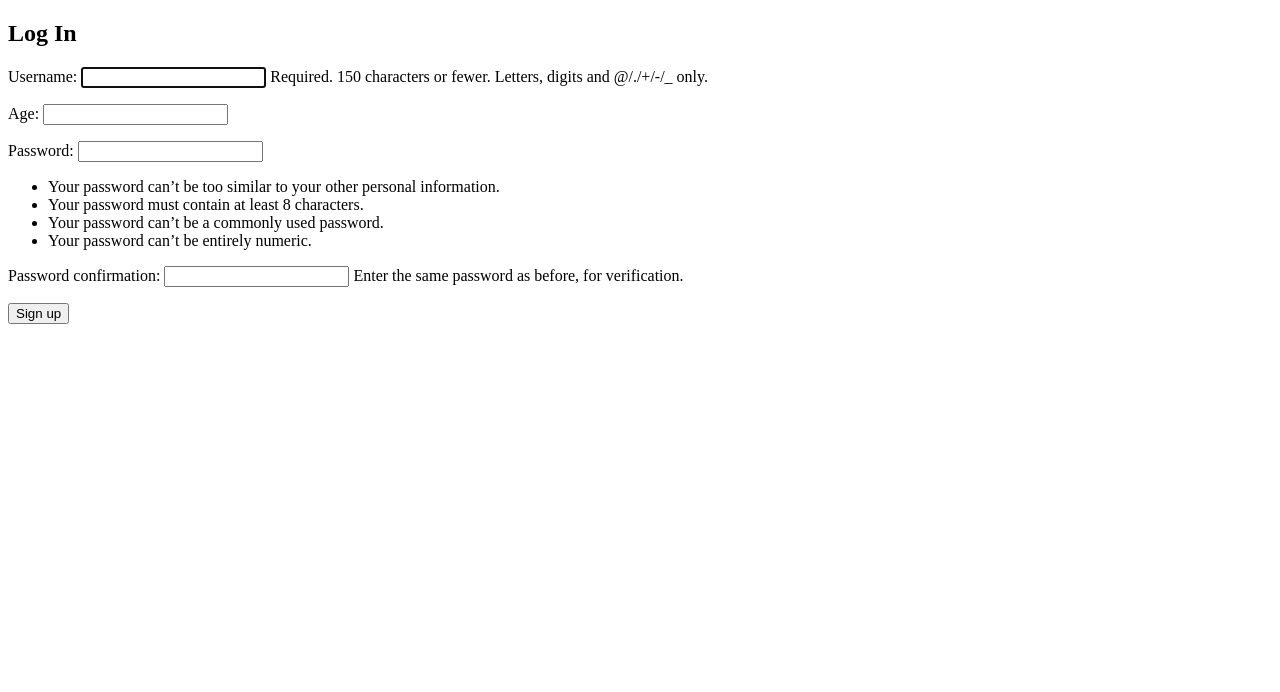
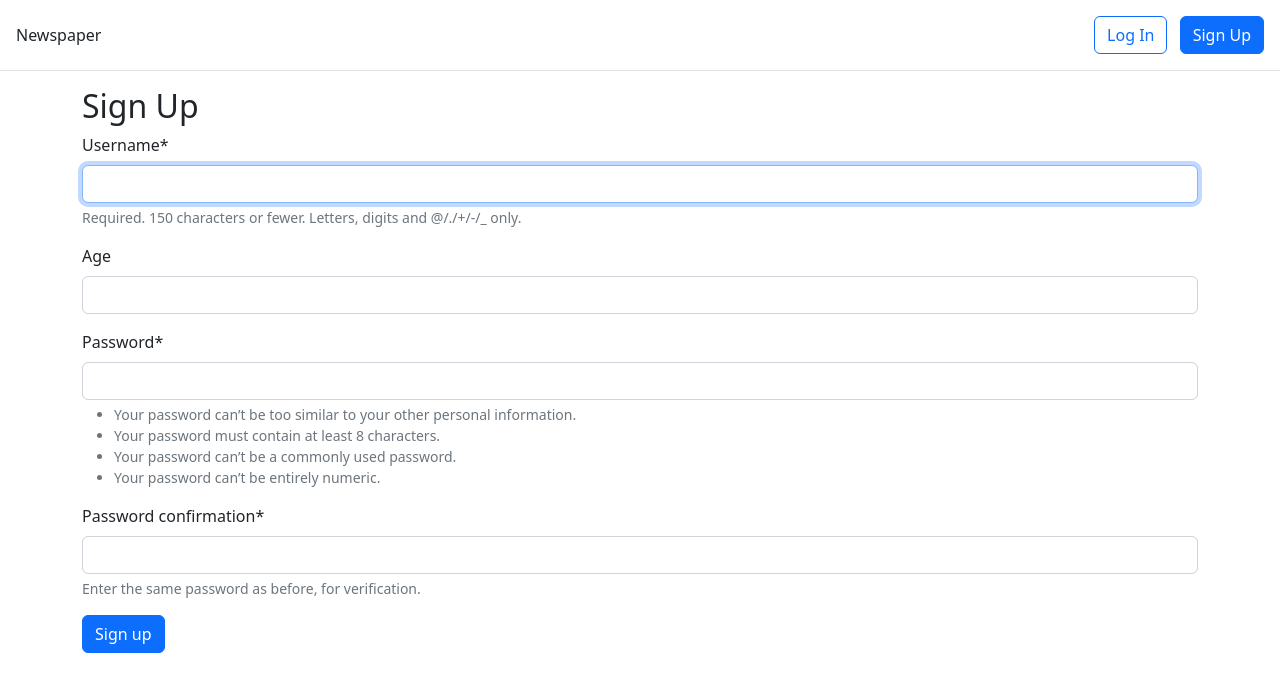
Before and after one commit to wvita1975/NewsPaper, a Django app: page /accounts/signup/ in a window 1280 px wide. Shown: the top 692 px of the page. Run offline with Django 4.2, Linux system fonts and the light colour scheme; some libraries are stand-ins or nearby versions.

Commit message:
Estilo :)

```diff
--- a/newspaper_project/settings.py
+++ b/newspaper_project/settings.py
@@ -39,6 +39,8 @@ INSTALLED_APPS = [
     'django.contrib.staticfiles',
     'accounts.apps.AccountsConfig',
     'pages.apps.PagesConfig',
+    'crispy_forms',
+    'crispy_bootstrap5',
 ]
 
 MIDDLEWARE = [
@@ -127,3 +129,6 @@ AUTH_USER_MODEL = 'accounts.CustomUser'
 
 LOGIN_REDIRECT_URL = "home"
 LOGOUT_REDIRECT_URL = "home"
+
+CRISPY_ALLOWED_TEMPLATE_PACKS = "bootstarp5"
+CRISPY_TEMPLATE_PACK = "bootstrap5"
--- a/templates/base.html
+++ b/templates/base.html
@@ -1,19 +1,60 @@
 <!DOCTYPE html>
-<html lang="en">
+<html>
+
 <head>
-    <meta charset="UTF-8">
-    <meta name="viewport" content="width=device-width, initial-scale=1.0">
-    <title>
-        {% block title %}
-         News Paper
-        {% endblock title %}
-    </title>
+  <meta charset="utf-8">
+  <title>{% block title %}Newspaper App{% endblock title %}</title>
+  <meta name="viewport" content="width=device-width,
+  initial-scale=1, shrink-to-fit=no">
+
+  <!-- Bootstrap CSS -->
+  <link href="https://cdn.jsdelivr.net/npm/bootstrap@5.2.3/dist/css/bootstrap.min.css" rel="stylesheet"
+    integrity="sha384-rbsA2VBKQhggwzxH7pPCaAqO46MgnOM80zW1RWuH61DGLwZJEdK2Kadq2F9CUG65" crossorigin="anonymous">
 </head>
+
 <body>
-    <main>
-        {% block content %}
+  <header class="p-3 mb-3 border-bottom">
+    <div class="d-flex flex-wrap align-items-center justify-content-center
+        justify-content-lg-start">
+      <a class="navbar-brand" href="{% url 'home' %}">Newspaper</a>
+      <ul class="nav col-12 col-lg-auto me-lg-auto mb-2 justify-content-center
+          mb-md-0">
+        {% if user.is_authenticated %}
+        <li><a href="#" class="nav-link px-2 link-dark">+ New</a></li>
+      </ul>
+      <div class="dropdown text-end">
+        <a href="#" class="d-block link-dark text-decoration-none dropdown-toggle" id="dropdownUser1"
+          data-bs-toggle="dropdown" aria-expanded="false">
+          {{ user.username }}
+        </a>
+        <ul class="dropdown-menu text-small" aria-labelledby="dropdownUser1">
+          <li><a class="dropdown-item" href="{% url 'password_change' %}">
+              Change password</a></li>
+          <li><a class="dropdown-item" href="{% url 'logout' %}">Log Out</a></li>
+        </ul>
+      </div>
+      {% else %}
+      </ul>
+      <div class="text-end">
+        <a href="{% url 'login' %}" class="btn btn-outline-primary me-2">
+          Log In</a>
+        <a href="{% url 'signup' %}" class="btn btn-primary">Sign Up</a>
+      </div>
+      {% endif %}
+    </div>
+    </div>
+  </header>
+  <main>
+    <div class="container">
+      {% block content %}
+      {% endblock content %}
+    </div>
+  </main>
 
-        {% endblock content %}
-    </main>
+  <!-- Bootstrap JavaScript Bundle -->
+  <script src="https://cdn.jsdelivr.net/npm/bootstrap@5.2.3/dist/js/bootstrap.bundle.min.js"
+    integrity="sha384-kenU1KFdBIe4zVF0s0G1M5b4hcpxyD9F7jL+jjXkk+Q2h455rYXK/7HAuoJl+0I4"
+    crossorigin="anonymous"></script>
 </body>
+
 </html>
--- a/templates/registration/login.html
+++ b/templates/registration/login.html
@@ -5,6 +5,6 @@
     <h2> Log In </h2>
     <form method="post">{% csrf_token  %}
         {{ form.as_p }}
-        <button type="submit"> Log In </button>
+        <button type="submit" class="btn btn-primary ml-2"> Log In </button>
     </form>
 {% endblock content %}
--- a/templates/registration/signup.html
+++ b/templates/registration/signup.html
@@ -1,10 +1,11 @@
 {% extends "base.html"  %}
+{% load crispy_forms_tags %}
 
 
 {% block  content %}
-    <h2> Log In </h2>
+    <h2> Sign Up </h2>
     <form method="post">{% csrf_token  %}
-        {{ form.as_p }}
-        <button type="submit"> Sign up </button>
+        {{ form|crispy }}
+        <button class="btn btn-primary" type="submit"> Sign up </button>
     </form>
 {% endblock content %}
```
Also changed, not shown: db.sqlite3.
